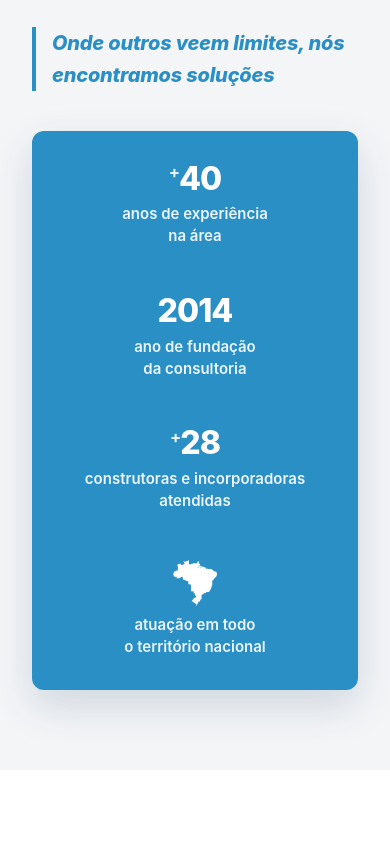
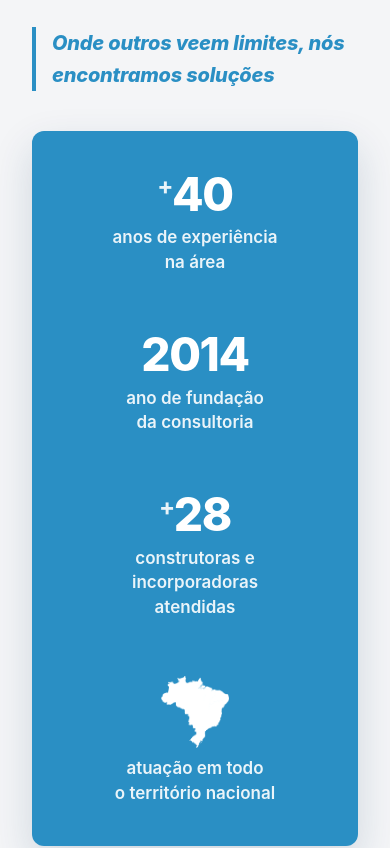
Before and after one commit to jeantalles/wm-consultoria, a Next.js app: page / in a window 390 px wide. Shown: the part 2083-2931 px from the top of the page. Built offline with nearby package versions, Linux system fonts and the light colour scheme.

Commit message:
style: increase numbers and map size on mobile

```diff
--- a/src/app/globals.css
+++ b/src/app/globals.css
@@ -106,7 +106,7 @@ nav { position: sticky; top: 0; z-index: 100; background: var(--navy); border-bo
 .hero-dot.active { opacity: 1; transform: scale(1.3); }
 
 .hero-badge { display: inline-block; background: var(--light); color: var(--accent); font-size: 11px; font-weight: 700; letter-spacing: .15em; text-transform: uppercase; padding: 4px 12px; border-radius: 20px; margin-bottom: 1.5rem; animation: fadeSlideUp .5s .05s ease both; }
-.hero h1 { font-size: clamp(22px, 2.3vw, 34px); font-weight: 600; color: var(--navy); line-height: 1.15; margin-bottom: 1.25rem; letter-spacing: -.02em; animation: fadeSlideUp .65s .18s ease both; }
+.hero h1 { font-size: clamp(28px, 3.2vw, 44px); font-weight: 600; color: var(--navy); line-height: 1.15; margin-bottom: 1.25rem; letter-spacing: -.02em; animation: fadeSlideUp .65s .18s ease both; }
 .hero h1 em { font-style: normal; color: var(--accent); }
 .hero p { font-size: 17px; color: #43586a; line-height: 1.75; margin-bottom: 2.25rem; animation: fadeSlideUp .65s .32s ease both; }
 .hero-ctas { display: flex; gap: 1rem; flex-wrap: wrap; animation: fadeSlideUp .65s .46s ease both; }
@@ -301,9 +301,11 @@ footer { background: var(--navy); border-top: 1px solid rgba(255,255,255,.07); p
 
   .sobre-watermark { display: none; }
 
-  .numeros-grid { grid-template-columns: 1fr; border-radius: 12px; width: 100%; margin-left: 0; transform: none; padding: 1.5rem 1rem; margin-top: 2.5rem; gap: 2rem; }
+  .numeros-grid { grid-template-columns: 1fr; border-radius: 12px; width: 100%; margin-left: 0; transform: none; padding: 2rem 1.5rem; margin-top: 2.5rem; gap: 2.5rem; }
   .numero-card + .numero-card::before { display: none; }
-  .numero-valor { font-size: 32px; }
+  .numero-valor { font-size: 46px; }
+  .numero-mapa { height: 72px; }
+  .numero-label { font-size: 17px; }
 
   .servico-card { padding: 1.25rem; flex-direction: column; gap: 1rem; }
   .servico-card::after { top: 1.5rem; right: 1.25rem; }
```
